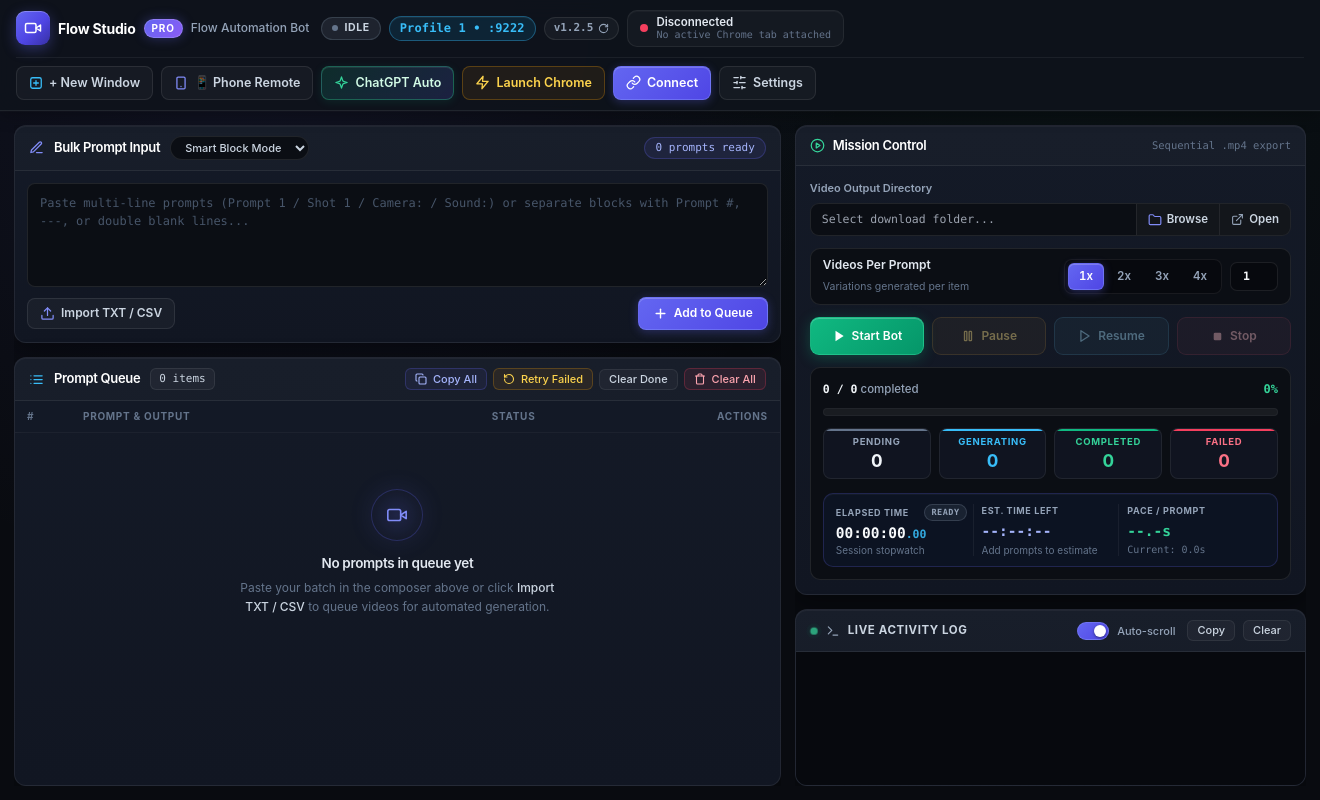
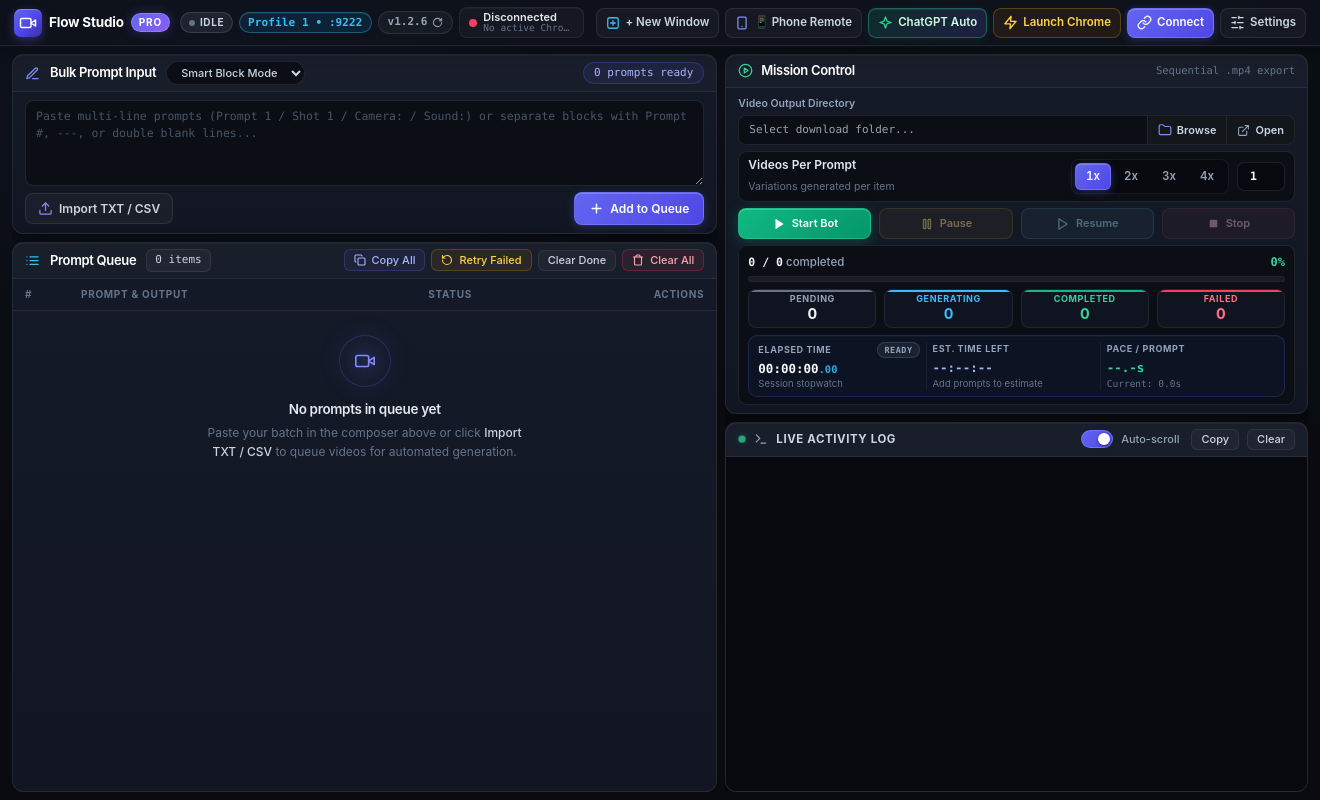
Before and after one commit to abdulrafaydev1/Google-flow-bot-updates, an Electron app: page src/renderer/index.html in a window 1320 px wide. Drawn offline with nearby package versions, Linux system fonts and the light colour scheme; no server answers.

Commit message:
Release v1.2.6: Responsive laptop & multi-device Studio UI layout with unobstructed Live Activity Log

```diff
--- a/package.json
+++ b/package.json
@@ -1,6 +1,6 @@
 {
   "name": "google-flow-bot",
-  "version": "1.2.5",
+  "version": "1.2.6",
   "description": "Google Flow Desktop Automation Bot - Bulk AI Video Generation & Auto-Downloader via Chrome DevTools Protocol",
   "main": "main.js",
   "author": "Google Flow Bot Team",
--- a/src/renderer/index.html
+++ b/src/renderer/index.html
@@ -47,7 +47,7 @@
           class="version-pill"
           title="Check for Updates"
         >
-          <span id="appVersionText" class="tabular-nums">v1.2.5</span>
+          <span id="appVersionText" class="tabular-nums">v1.2.6</span>
           <svg id="updateCheckIcon" width="11" height="11" viewBox="0 0 24 24" fill="none" stroke="currentColor" stroke-width="2.2" stroke-linecap="round" stroke-linejoin="round" aria-hidden="true">
             <path d="M21 12a9 9 0 1 1-9-9c2.52 0 4.93 1 6.74 2.74L21 8" />
             <path d="M21 3v5h-5" />
--- a/src/renderer/styles.css
+++ b/src/renderer/styles.css
@@ -86,16 +86,16 @@ body {
 }
 
 ::-webkit-scrollbar-track {
-  background: transparent;
+  background: rgba(11, 14, 20, 0.35);
 }
 
 ::-webkit-scrollbar-thumb {
-  background: rgba(148, 163, 184, 0.22);
+  background: rgba(148, 163, 184, 0.25);
   border-radius: 9999px;
 }
 
 ::-webkit-scrollbar-thumb:hover {
-  background: rgba(148, 163, 184, 0.42);
+  background: rgba(99, 102, 241, 0.5);
 }
 
 /* ============================================================================
@@ -180,19 +180,20 @@ body {
 }
 
 /* ============================================================================
-   TOP COMMAND HEADER (TWO-ZONE RESPONSIVE BAR)
+   TOP COMMAND HEADER (COMPACT SINGLE-ROW ON LAPTOP & DESKTOP >= 1180px)
    ============================================================================ */
 .studio-header {
-  min-height: 58px;
+  --header-height: 46px;
+  min-height: 46px;
   height: auto;
   flex-shrink: 0;
   display: flex;
-  flex-wrap: wrap;
+  flex-wrap: nowrap;
   align-items: center;
   justify-content: space-between;
-  gap: 10px 16px;
-  padding: 10px 16px;
-  background: rgba(15, 19, 28, 0.92);
+  gap: 8px 12px;
+  padding: 6px 14px;
+  background: rgba(15, 19, 28, 0.94);
   backdrop-filter: blur(12px);
   border-bottom: 1px solid rgba(255, 255, 255, 0.08);
   box-shadow: 0 1px 0 rgba(255, 255, 255, 0.02), 0 4px 16px rgba(0, 0, 0, 0.28);
@@ -201,9 +202,9 @@ body {
 
 .header-left-zone {
   display: flex;
-  flex-wrap: wrap;
-  align-items: center;
-  gap: 10px 12px;
+  flex-wrap: nowrap;
+  align-items: center;
+  gap: 8px 10px;
   min-width: 0;
   flex: 1 1 auto;
 }
@@ -211,13 +212,13 @@ body {
 .header-brand-cluster {
   display: inline-flex;
   align-items: center;
-  gap: 8px;
+  gap: 7px;
   flex-shrink: 0;
 }
 
 .header-brand-title {
   margin: 0;
-  font-size: 14px;
+  font-size: 13.5px;
   font-weight: 700;
   letter-spacing: -0.015em;
   color: #ffffff;
@@ -226,50 +227,57 @@ body {
 }
 
 .header-brand-subtitle {
-  font-size: 12px;
+  font-size: 11.5px;
   font-weight: 500;
   color: #94a3b8;
   white-space: nowrap;
   flex-shrink: 0;
 }
 
+@media (max-width: 1460px) {
+  .header-brand-subtitle {
+    display: none;
+  }
+}
+
 .header-identity-cluster {
   display: flex;
-  flex-wrap: wrap;
-  align-items: center;
-  gap: 8px;
+  flex-wrap: nowrap;
+  align-items: center;
+  gap: 6px;
   min-width: 0;
 }
 
 .header-right-zone {
   display: flex;
-  flex-wrap: wrap;
-  align-items: center;
-  gap: 8px;
-  flex: 0 1 auto;
+  flex-wrap: nowrap;
+  align-items: center;
+  gap: 6px;
+  flex: 0 0 auto;
 }
 
 .header-action-btn {
-  height: 34px;
-  padding: 0 12px !important;
-  border-radius: 8px;
-  font-size: 12.5px !important;
+  height: 30px;
+  padding: 5px 9px !important;
+  border-radius: 7px;
+  font-size: 11.5px !important;
   font-weight: 600;
+  gap: 5px !important;
   white-space: nowrap;
   flex-shrink: 0;
 }
 
 .brand-icon {
-  width: 34px;
-  height: 34px;
-  border-radius: 9px;
+  width: 28px;
+  height: 28px;
+  border-radius: 7px;
   background: linear-gradient(135deg, #6366f1 0%, #4f46e5 55%, #3730a3 100%);
   display: flex;
   align-items: center;
   justify-content: center;
   box-shadow:
     inset 0 1px 0 rgba(255, 255, 255, 0.25),
-    0 4px 14px rgba(99, 102, 241, 0.35);
+    0 3px 10px rgba(99, 102, 241, 0.35);
   flex-shrink: 0;
 }
 
@@ -277,14 +285,14 @@ body {
 .state-pill {
   display: inline-flex;
   align-items: center;
-  gap: 6px;
-  padding: 3px 10px;
+  gap: 5px;
+  padding: 2.5px 8px;
   border-radius: 9999px;
-  font-size: 10.5px;
+  font-size: 10px;
   font-weight: 700;
   letter-spacing: 0.06em;
   text-transform: uppercase;
-  line-height: 1.4;
+  line-height: 1.35;
   white-space: nowrap;
   flex-shrink: 0;
 }
@@ -292,10 +300,10 @@ body {
 .instance-profile-badge {
   display: inline-flex;
   align-items: center;
-  padding: 4px 10px;
+  padding: 3px 8px;
   border-radius: 999px;
   font-family: var(--font-mono);
-  font-size: 12px;
+  font-size: 11px;
   font-weight: 600;
   font-variant-numeric: tabular-nums;
   letter-spacing: 0.01em;
@@ -361,15 +369,15 @@ body {
 .connection-pill {
   display: inline-flex;
   align-items: center;
-  gap: 8px;
-  padding: 4px 12px;
-  border-radius: 10px;
+  gap: 6px;
+  padding: 2.5px 9px;
+  border-radius: 8px;
   background: rgba(255, 255, 255, 0.03);
   border: 1px solid rgba(255, 255, 255, 0.07);
   box-shadow: inset 0 1px 0 rgba(255, 255, 255, 0.03);
   min-width: 0;
-  max-width: 280px;
-  flex-shrink: 0;
+  max-width: 215px;
+  flex-shrink: 1;
 }
 
 .connection-pill-text {
@@ -379,14 +387,18 @@ body {
 }
 
 .connection-pill-text #connectionText {
+  font-size: 11px !important;
+  line-height: 1.15;
   white-space: nowrap;
 }
 
 .connection-pill-text #connectedUrlText {
+  font-size: 9.5px !important;
+  line-height: 1.15;
   white-space: nowrap;
   overflow: hidden;
   text-overflow: ellipsis;
-  max-width: 240px;
+  max-width: 185px;
 }
 
 .connection-pill.is-connected {
@@ -395,30 +407,80 @@ body {
 }
 
 /* ============================================================================
-   VIEWPORT-LOCKED STUDIO WORKSPACE GRID (WIDE DESKTOP >= 1100px)
+   VIEWPORT-LOCKED STUDIO WORKSPACE GRID
    ============================================================================ */
 .studio-workspace {
-  flex: 1;
+  flex: 1 1 auto;
   min-height: 0;
+  height: calc(100vh - var(--header-height, 46px));
   display: grid;
-  grid-template-columns: minmax(0, 1.38fr) minmax(360px, 0.92fr);
-  gap: 14px;
-  padding: 14px;
+  grid-template-columns: minmax(0, 1.15fr) minmax(0, 0.95fr);
+  gap: 10px;
+  padding: 10px 14px;
   overflow: hidden;
 }
 
 .studio-col {
   display: flex;
   flex-direction: column;
-  gap: 14px;
+  gap: 10px;
+  height: 100%;
   min-height: 0;
   min-width: 0;
   overflow: hidden;
 }
 
+/* Left Column Panel Proportions: Bulk Input (auto) + Prompt Queue (flex fill) */
+.studio-col:first-child > .studio-panel:first-child {
+  flex: 0 0 auto;
+}
+
+.studio-col:first-child > .studio-panel:first-child > .p-3 {
+  padding: 10px 14px !important;
+  gap: 8px !important;
+}
+
+.queue-panel-card {
+  flex: 1 1 220px !important;
+  min-height: 200px !important;
+  display: flex;
+  flex-direction: column;
+  overflow: hidden;
+}
+
 #queueScrollContainer {
+  flex: 1 1 auto;
+  min-height: 130px;
   overflow-y: auto;
   overflow-x: auto;
+}
+
+/* Right Column Panel Proportions: Mission Control (compact auto) + Live Activity Log (guaranteed visible flex fill) */
+.studio-col:last-child > .studio-panel:first-child {
+  flex: 0 0 auto;
+}
+
+.studio-col:last-child > .studio-panel:first-child > .p-3\.5 {
+  padding: 10px 14px !important;
+  gap: 8px !important;
+}
+
+.studio-col:last-child > .studio-panel:first-child label.mb-1\.5 {
+  margin-bottom: 4px !important;
+  font-size: 10.5px !important;
+}
+
+.studio-col:last-child > .studio-panel:first-child .studio-well.p-3 {
+  padding: 8px 10px !important;
+  gap: 6px !important;
+}
+
+.log-panel-card {
+  flex: 1 1 180px !important;
+  min-height: 170px !important;
+  display: flex;
+  flex-direction: column;
+  overflow: hidden;
 }
 
 /* ============================================================================
@@ -427,10 +489,10 @@ body {
 .studio-panel {
   background: linear-gradient(180deg, var(--bg-surface-elevated) 0%, var(--bg-surface) 100%);
   border: 1px solid var(--border-subtle);
-  border-radius: 12px;
+  border-radius: 11px;
   box-shadow:
     inset 0 1px 0 rgba(255, 255, 255, 0.045),
-    0 8px 24px rgba(0, 0, 0, 0.35);
+    0 6px 20px rgba(0, 0, 0, 0.35);
 }
 
 .studio-panel-header {
@@ -438,8 +500,8 @@ body {
   flex-wrap: wrap;
   align-items: center;
   justify-content: space-between;
-  gap: 8px 10px;
-  padding: 10px 14px;
+  gap: 6px 10px;
+  padding: 7px 14px;
   border-bottom: 1px solid var(--border-subtle);
   background: rgba(255, 255, 255, 0.015);
   flex-shrink: 0;
@@ -448,7 +510,7 @@ body {
 .studio-well {
   background: var(--bg-well);
   border: 1px solid var(--border-input);
-  border-radius: 10px;
+  border-radius: 9px;
 }
 
 .studio-input,
@@ -476,14 +538,14 @@ body {
 }
 
 .studio-textarea {
-  height: 104px;
-  min-height: 84px;
-  max-height: 220px;
+  height: 112px;
+  min-height: 70px;
+  max-height: 160px;
   resize: vertical;
   font-family: var(--font-mono);
   font-size: 12px;
-  line-height: 1.5;
-  padding: 10px 12px;
+  line-height: 1.45;
+  padding: 8px 11px;
   user-select: text;
 }
 
@@ -666,10 +728,10 @@ body {
 
 /* Execution Control Action Bar (Start / Pause / Resume / Stop) */
 .btn-exec {
-  height: 38px;
-  padding: 0 10px;
-  border-radius: 9px;
-  font-size: 12px;
+  height: 34px;
+  padding: 0 9px;
+  border-radius: 8px;
+  font-size: 11.5px;
   font-weight: 600;
   white-space: nowrap;
 }
@@ -740,9 +802,10 @@ button:disabled {
 .path-input-group {
   display: flex;
   align-items: stretch;
+  height: 32px;
   background: var(--bg-well);
   border: 1px solid var(--border-input);
-  border-radius: 9px;
+  border-radius: 8px;
   overflow: hidden;
   transition: border-color 0.16s ease;
 }
@@ -756,9 +819,9 @@ button:disabled {
   min-width: 0;
   background: transparent;
   border: none;
-  padding: 7px 11px;
+  padding: 5px 10px;
   font-family: var(--font-mono);
-  font-size: 11.5px;
+  font-size: 11px;
   color: #cbd5e1;
   user-select: text;
   overflow: hidden;
@@ -774,8 +837,8 @@ button:disabled {
   display: inline-flex;
   align-items: center;
   gap: 5px;
-  padding: 0 11px;
-  font-size: 11.5px;
+  padding: 0 10px;
+  font-size: 11px;
   font-weight: 600;
   color: #cbd5e1;
   background: rgba(255, 255, 255, 0.03);
@@ -790,6 +853,10 @@ button:disabled {
 .path-group-btn:hover {
   background: rgba(255, 255, 255, 0.08);
   color: #ffffff;
+}
+
+.vpp-row-well {
+  padding: 6px 10px !important;
 }
 
 /* Segmented Control (1x / 2x / 3x / 4x) */
@@ -897,7 +964,7 @@ button:disabled {
   background: rgba(17, 22, 34, 0.9);
   border: 1px solid var(--border-subtle);
   border-radius: 8px;
-  padding: 7px 8px 6px;
+  padding: 6px 8px 5px;
   text-align: center;
   overflow: hidden;
 }
@@ -928,7 +995,7 @@ button:disabled {
 }
 
 .kpi-label {
-  font-size: 9.5px;
+  font-size: 9px;
   font-weight: 700;
   letter-spacing: 0.07em;
   text-transform: uppercase;
@@ -937,10 +1004,10 @@ button:disabled {
 }
 
 .kpi-value {
-  font-size: 18px;
+  font-size: 16.5px;
   font-weight: 700;
-  line-height: 1.25;
-  margin-top: 2px;
+  line-height: 1.2;
+  margin-top: 1px;
   font-variant-numeric: tabular-nums;
 }
 
@@ -953,9 +1020,9 @@ button:disabled {
   gap: 8px;
   background: rgba(15, 23, 42, 0.65);
   border: 1px solid rgba(99, 102, 241, 0.22);
-  border-radius: 10px;
-  padding: 10px 12px;
-  margin-top: 4px;
+  border-radius: 9px;
+  padding: 7px 10px;
+  margin-top: 2px;
   box-shadow: inset 0 1px 0 rgba(255, 255, 255, 0.03);
 }
 
@@ -1392,11 +1459,16 @@ button:disabled {
    DEVELOPER CONSOLE / LIVE ACTIVITY LOG TERMINAL
    ============================================================================ */
 .terminal-window {
+  flex: 1 1 auto;
+  min-height: 115px;
+  overflow-y: auto;
+  overflow-x: hidden;
   background: var(--bg-terminal);
   font-family: var(--font-mono);
-  font-size: 12px;
-  line-height: 1.55;
-  padding: 10px 12px;
+  font-size: 11.5px;
+  line-height: 1.45;
+  padding: 8px 10px;
+  word-break: break-word;
   user-select: text;
   font-variant-numeric: tabular-nums;
 }
@@ -1844,21 +1916,100 @@ button:disabled {
 }
 
 /* ============================================================================
-   RESPONSIVE BREAKPOINTS (FULL-SCREEN, SIDE-BY-SIDE MULTI-WINDOW & COMPACT)
+   RESPONSIVE BREAKPOINTS (LAPTOP HEIGHTS, SPLIT MULTI-WINDOW & COMPACT)
    ============================================================================ */
 
-/* 1. Header Two-Row Clean Wrap on Medium / Multi-Window Widths (< 1360px) */
-@media (max-width: 1359px) {
-  .header-right-zone {
-    width: 100%;
-    justify-content: flex-start;
-    padding-top: 8px;
-    border-top: 1px solid rgba(255, 255, 255, 0.06);
-  }
-}
-
-/* 2. Side-by-Side Multi-Window / Half-Screen Layout (768px – 1099px) */
-@media (max-width: 1099px) {
+/* 1. Laptop Height Optimization (<= 860px height: 1366x768 & 1536x864 @ 125% DPI) */
+@media (max-height: 860px) {
+  .studio-workspace {
+    padding: 8px 12px;
+    gap: 8px;
+  }
+
+  .studio-col {
+    gap: 8px;
+  }
+
+  .studio-panel-header {
+    padding: 6px 12px;
+  }
+
+  .studio-textarea {
+    height: 86px;
+    min-height: 70px;
+    max-height: 150px;
+    padding: 7px 10px;
+    font-size: 11.5px;
+  }
+
+  .studio-col:first-child > .studio-panel:first-child > .p-3 {
+    padding: 8px 12px !important;
+    gap: 6px !important;
+  }
+
+  .studio-col:last-child > .studio-panel:first-child > .p-3\.5 {
+    padding: 8px 12px !important;
+    gap: 6px !important;
+  }
+
+  .path-input-group {
+    height: 30px;
+  }
+
+  .vpp-row-well {
+    padding: 5px 9px !important;
+  }
+
+  .btn-exec {
+    height: 31px;
+    font-size: 11px;
+  }
+
+  .studio-col:last-child > .studio-panel:first-child .studio-well.p-3 {
+    padding: 7px 9px !important;
+    gap: 5px !important;
+  }
+
+  .progress-track {
+    height: 6px;
+  }
+
+  .kpi-tile {
+    padding: 4px 6px 3.5px;
+  }
+
+  .kpi-value {
+    font-size: 15px;
+    margin-top: 0;
+  }
+
+  .mission-time-telemetry {
+    padding: 6px 9px;
+    margin-top: 2px;
+    gap: 6px;
+  }
+
+  .telemetry-value {
+    font-size: 12.5px;
+  }
+
+  .timer-elapsed-ms {
+    font-size: 10.5px;
+  }
+
+  .telemetry-sub {
+    font-size: 9.5px;
+    margin-top: 1px;
+  }
+
+  #queueEmptyState {
+    padding-top: 24px !important;
+    padding-bottom: 24px !important;
+  }
+}
+
+/* 2. Ultra-Short Viewport Safety Net (< 640px height) */
+@media (max-height: 639px) {
   html,
   body {
     height: auto;
@@ -1870,52 +2021,97 @@ button:disabled {
   .studio-workspace {
     flex: none;
     height: auto;
+    min-height: calc(100vh - 46px);
+    overflow: visible;
+    align-items: start;
+  }
+
+  .studio-col {
+    height: auto;
+    overflow: visible;
+    min-height: 0;
+  }
+
+  .queue-panel-card {
+    min-height: 240px !important;
+    max-height: 420px;
+  }
+
+  .log-panel-card {
+    min-height: 200px !important;
+    max-height: 340px;
+  }
+}
+
+/* 3. Header Clean Wrap Only on Narrower Split Windows (< 1180px) */
+@media (max-width: 1179px) {
+  .studio-header,
+  .header-left-zone,
+  .header-identity-cluster,
+  .header-right-zone {
+    flex-wrap: wrap;
+  }
+
+  .header-right-zone {
+    width: 100%;
+    justify-content: flex-start;
+    padding-top: 6px;
+    border-top: 1px solid rgba(255, 255, 255, 0.06);
+  }
+}
+
+/* 4. Half-Screen Split Window (860px – 1060px) */
+@media (max-width: 1060px) {
+  .studio-workspace {
+    grid-template-columns: minmax(0, 1fr) minmax(0, 1fr);
+    gap: 10px;
+    padding: 10px 12px;
+  }
+}
+
+/* 5. Smooth Single-Column Scrollable Stack for Narrow Split Windows (< 860px) */
+@media (max-width: 859px) {
+  html,
+  body {
+    height: auto;
+    min-height: 100vh;
+    overflow-y: auto;
+    overflow-x: hidden;
+  }
+
+  .studio-workspace {
+    flex: none;
+    height: auto;
     min-height: 0;
     overflow: visible;
-    grid-template-columns: minmax(0, 1.15fr) minmax(320px, 0.95fr);
+    grid-template-columns: 1fr;
+    gap: 10px;
+    padding: 10px;
     align-items: start;
   }
 
   .studio-col {
+    height: auto;
     overflow: visible;
     min-height: 0;
   }
 
   .queue-panel-card {
-    min-height: 320px;
-    max-height: 520px;
+    min-height: 280px !important;
+    max-height: 460px;
   }
 
   .log-panel-card {
-    min-height: 240px;
-    max-height: 400px;
-  }
-}
-
-/* 3. Smooth Single-Column Stack for Side-by-Side Split Windows (< 940px) */
-@media (max-width: 939px) {
-  .studio-workspace {
-    grid-template-columns: 1fr;
-    gap: 12px;
-    padding: 12px;
-  }
-
-  .queue-panel-card {
-    min-height: 300px;
-    max-height: 460px;
-  }
-
-  .log-panel-card {
-    min-height: 230px;
+    min-height: 220px !important;
     max-height: 360px;
   }
 }
 
-/* 4. Compact / Narrow Window Layout (< 768px) */
+/* 6. Compact / Narrow Window Layout (< 768px) */
 @media (max-width: 767px) {
   .studio-header {
-    padding: 10px 12px;
-    gap: 8px 12px;
+    padding: 8px 10px;
+    gap: 6px 10px;
   }
 
   .header-brand-subtitle {
@@ -1923,17 +2119,11 @@ button:disabled {
   }
 
   .connection-pill {
-    max-width: 220px;
+    max-width: 190px;
   }
 
   .connection-pill-text #connectedUrlText {
-    max-width: 165px;
-  }
-
-  .studio-workspace {
-    grid-template-columns: 1fr;
-    padding: 10px;
-    gap: 12px;
+    max-width: 150px;
   }
 
   .vpp-row-well {
@@ -1962,7 +2152,7 @@ button:disabled {
   }
 }
 
-/* 5. Extra-Narrow Modal Input Stacking (< 520px) */
+/* 7. Extra-Narrow Modal Input Stacking (< 520px) */
 @media (max-width: 520px) {
   .modal-card .grid-cols-2 {
     grid-template-columns: 1fr !important;
```
